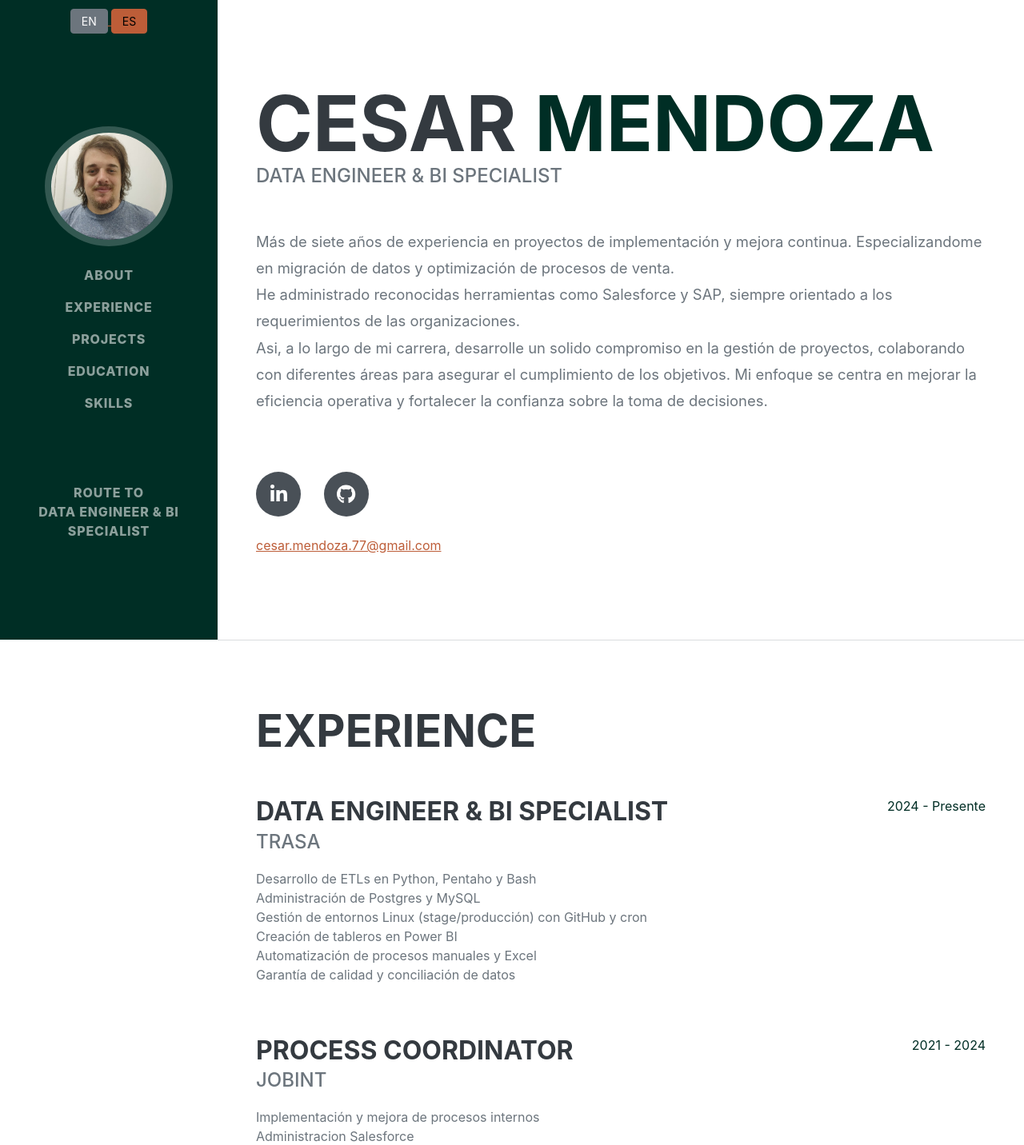
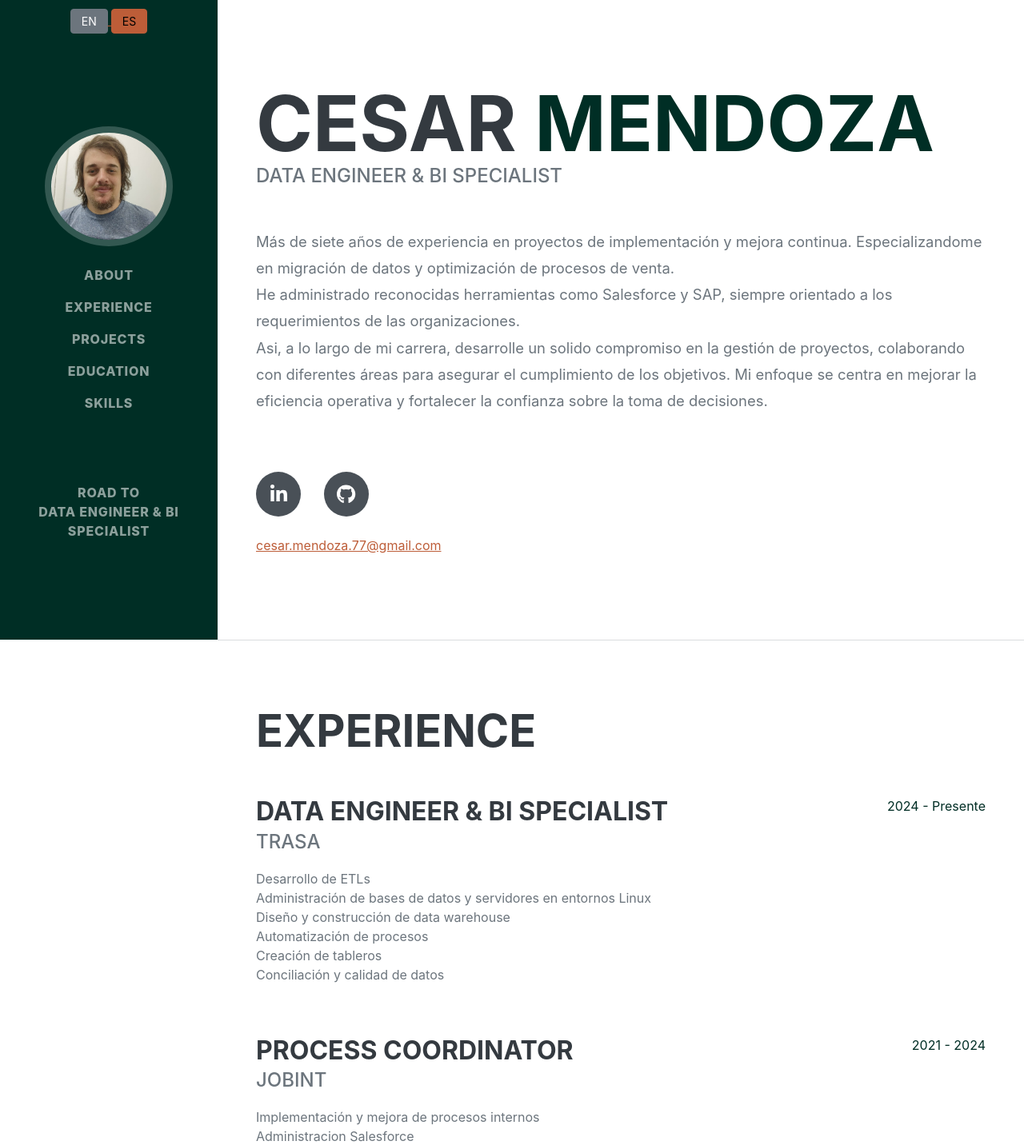
Before and after one commit to csr91/resume, a Flask app: page / in a window 1280 px wide. Shown: the top 1432 px of the page at 80% size. Run offline with Flask 3, Linux system fonts and the light colour scheme; some libraries are stand-ins or nearby versions; some web fonts are replaced.

Commit message:
corrijo road to

```diff
--- a/templates/index.html
+++ b/templates/index.html
@@ -68,7 +68,7 @@
                     <br>
                     <br>
                     <br>
-                    <li class="nav-item"><a class="nav-link js-scroll-trigger" href="/ES/route_to">Route to <br> Data Engineer & BI Specialist</a></li>
+                    <li class="nav-item"><a class="nav-link js-scroll-trigger" href="/ES/route_to">Road to <br> Data Engineer & BI Specialist</a></li>
                 </ul>
             </div>
         </nav>
@@ -113,15 +113,15 @@
                         <div class="flex-grow-1">
                             <h3 class="mb-0">Data Engineer & BI Specialist</h3>
                             <div class="subheading mb-3">Trasa</div>
-                            <p>
-                                Desarrollo de ETLs en Python, Pentaho y Bash <br>
-                                Administración de Postgres y MySQL <br>
-                                Gestión de entornos Linux (stage/producción) con GitHub y cron <br>
-                                Creación de tableros en Power BI <br>
-                                Automatización de procesos manuales y Excel <br>
-                                Garantía de calidad y conciliación de datos
-                            </p>
-                        </div>
+                                <p>
+                                    Desarrollo de ETLs <br>
+                                    Administración de bases de datos y servidores en entornos Linux <br>
+                                    Diseño y construcción de data warehouse <br>
+                                    Automatización de procesos <br>
+                                    Creación de tableros <br>
+                                    Conciliación y calidad de datos
+                                </p>
+                            </div>
                         <div class="flex-shrink-0"><span class="text-primary">2024 - Presente</span></div>
                     </div>
                     <div class="d-flex flex-column flex-md-row justify-content-between mb-5">
```
Also changed, not shown: templates/en-index.html (+9 -9 lines).
